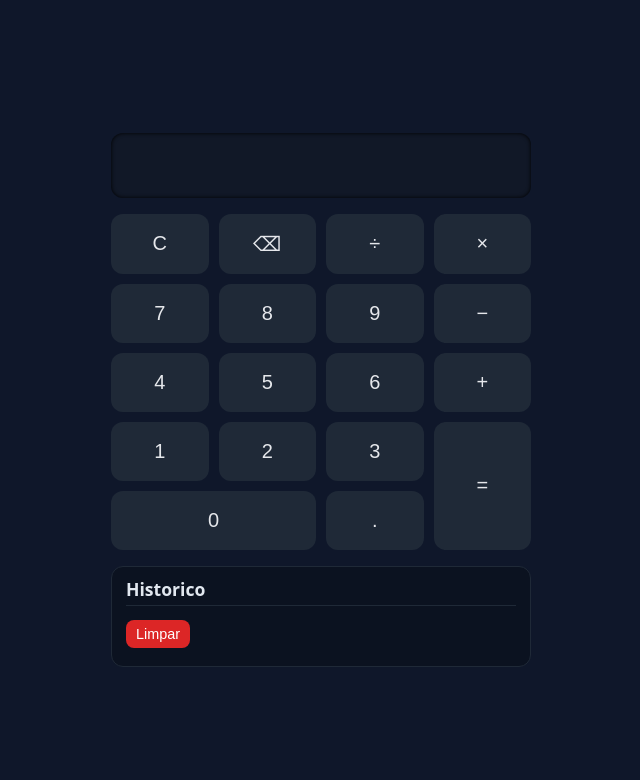
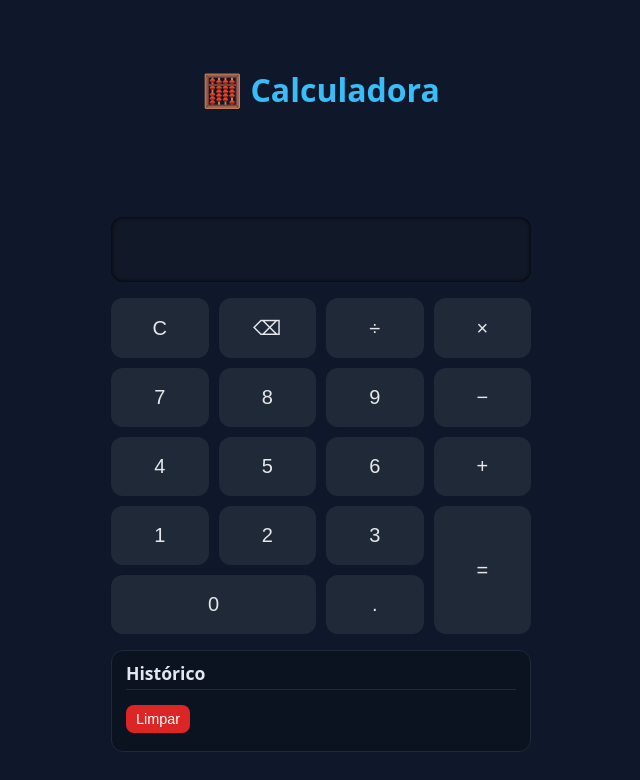
Before and after one commit to ThalyssonFerreira/Calculadora-ts, a website built with Vite: page index.html in a window 1280 px wide. Shown: the whole page, without its empty margins (319-959 px from the left). Built offline with nearby package versions, Linux system fonts and the light colour scheme.

Commit message:
feat: adiciona título principal e estilização no index.html

```diff
--- a/index.html
+++ b/index.html
@@ -7,6 +7,9 @@
   <link rel="stylesheet" href="/src/styles.css">
 </head>
 <body>
+  <!-- título principal -->
+  <h1 class="titulo">🧮 Calculadora</h1>
+
   <main class="container" role="application" aria-label="Calculadora">
     <section class="display-wrap">
       <input
@@ -16,8 +19,8 @@
         readonly
         aria-live="polite"
       />
+    </section>
 
-     </section>
     <section class="keys" aria-label="Teclado da calculadora">
       <button data-act="clear">C</button>
       <button data-act="back">⌫</button>
@@ -42,13 +45,15 @@
       <button data-num="0" class="zero">0</button>
       <button data-num=".">.</button>
     </section>
-    <!-- historico -->
+
+    <!-- histórico -->
     <section class="history">
-      <h2>Historico</h2>
-      <button id ="clearHistory" class="clear-history">Limpar</button>
+      <h2>Histórico</h2>
+      <button id="clearHistory" class="clear-history">Limpar</button>
       <ul id="historyList" aria-live="polite"></ul>
     </section>
   </main>
+
   <script type="module" src="/src/main.ts"></script>
-
 </body>
+</html>
--- a/src/styles.css
+++ b/src/styles.css
@@ -10,6 +10,13 @@
     place-items: center;
     min-height: 100dvh;
   }
+  .titulo {
+    text-align: center;
+    font-size: 2rem;
+    margin: 20px 0 10px;
+    color: #38bdf8;
+  }
+
 
   .container {
     width: min(420px, 92vw);
```
Lines whose indentation alone changed are shown as unchanged.
